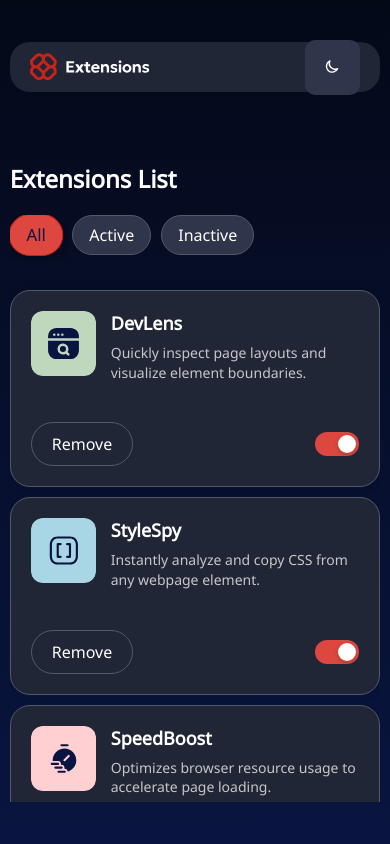
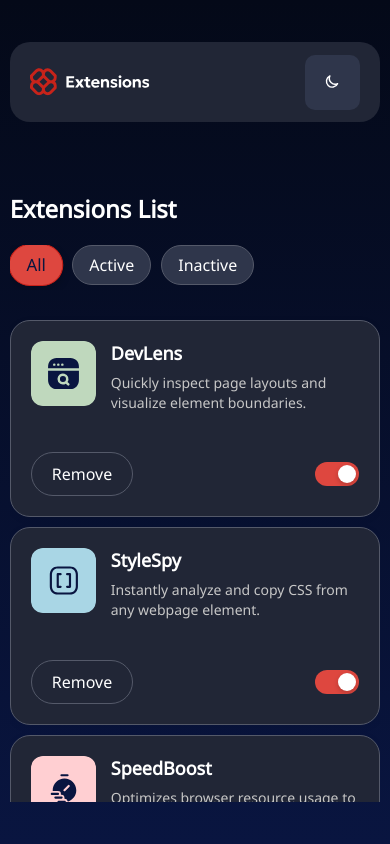
Before and after one commit to Yazi939/Browser-extension-manager-UI, a plain HTML site: page index.html in a window 390 px wide. Drawn offline with Linux system fonts and the light colour scheme.

Commit message:
Update style.css

```diff
--- a/assets/css/style.css
+++ b/assets/css/style.css
@@ -423,9 +423,9 @@ main{
         width: 95%;
     }
     .navigation-bar {
-        height: 50px;
+        height: 80px;
         min-height: 50px;
-        max-height: 50px;
+        max-height: 80px;
         padding: 10px 15px;
     }
     .extension-logo-block {
```
